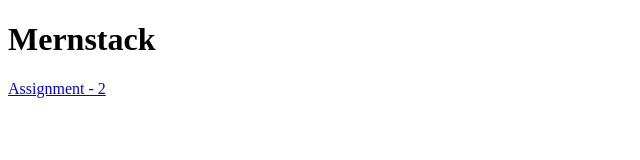
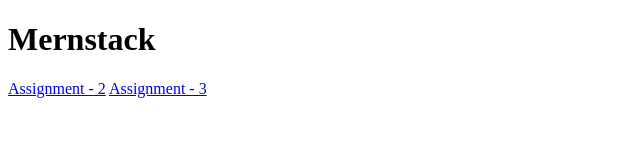
Before and after one commit to Liebig-2005/Mernstack-Learning, a plain HTML site: page index.html in a window 1280 px wide. Shown: the whole page, without its empty margins (0-640 px from the left). Drawn offline with Linux system fonts and the light colour scheme.

Commit message:
Added successfully

```diff
--- a/index.html
+++ b/index.html
@@ -10,5 +10,6 @@
 <body>
     <h1>Mernstack</h1>
     <a href="./assignment - 2.html" target="_parent">Assignment - 2</a>
+    <a href="./assignment - 3.html" target="_blank">Assignment - 3</a>
 </body>
 </html>
```
